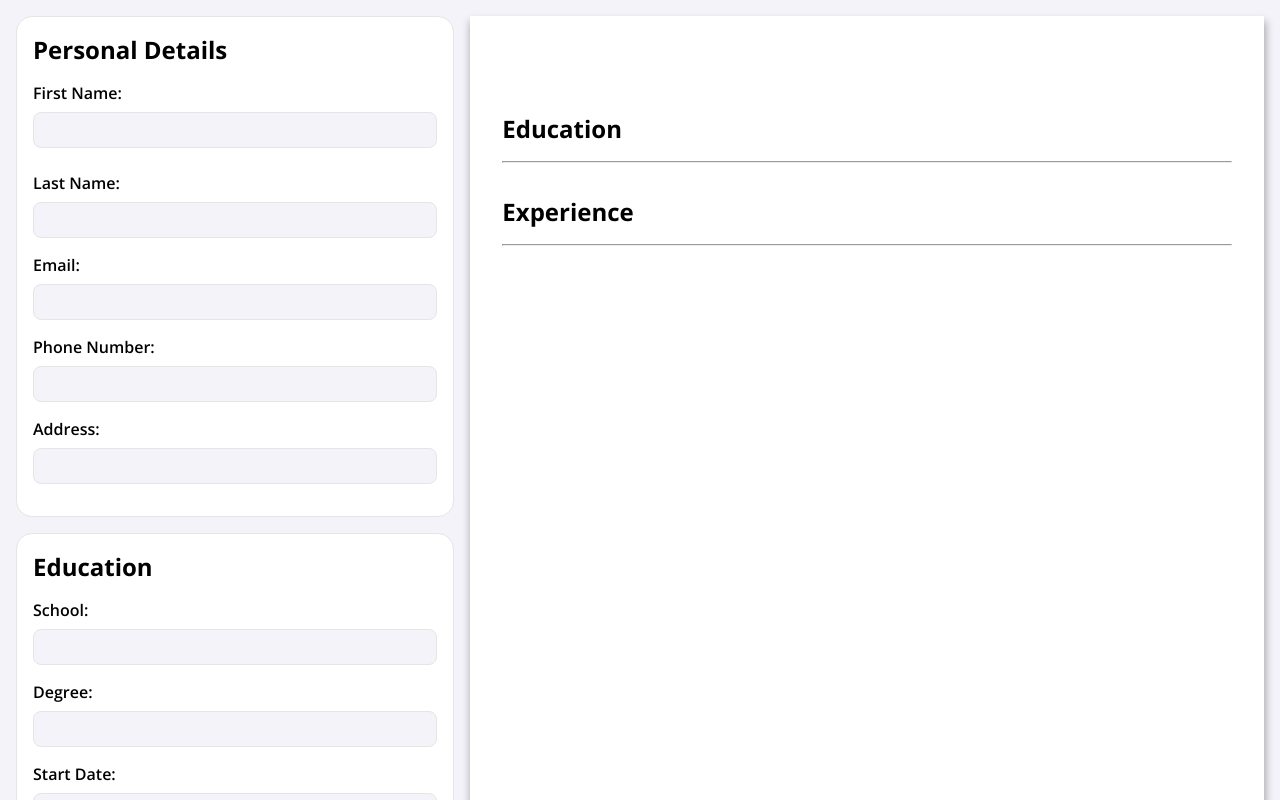
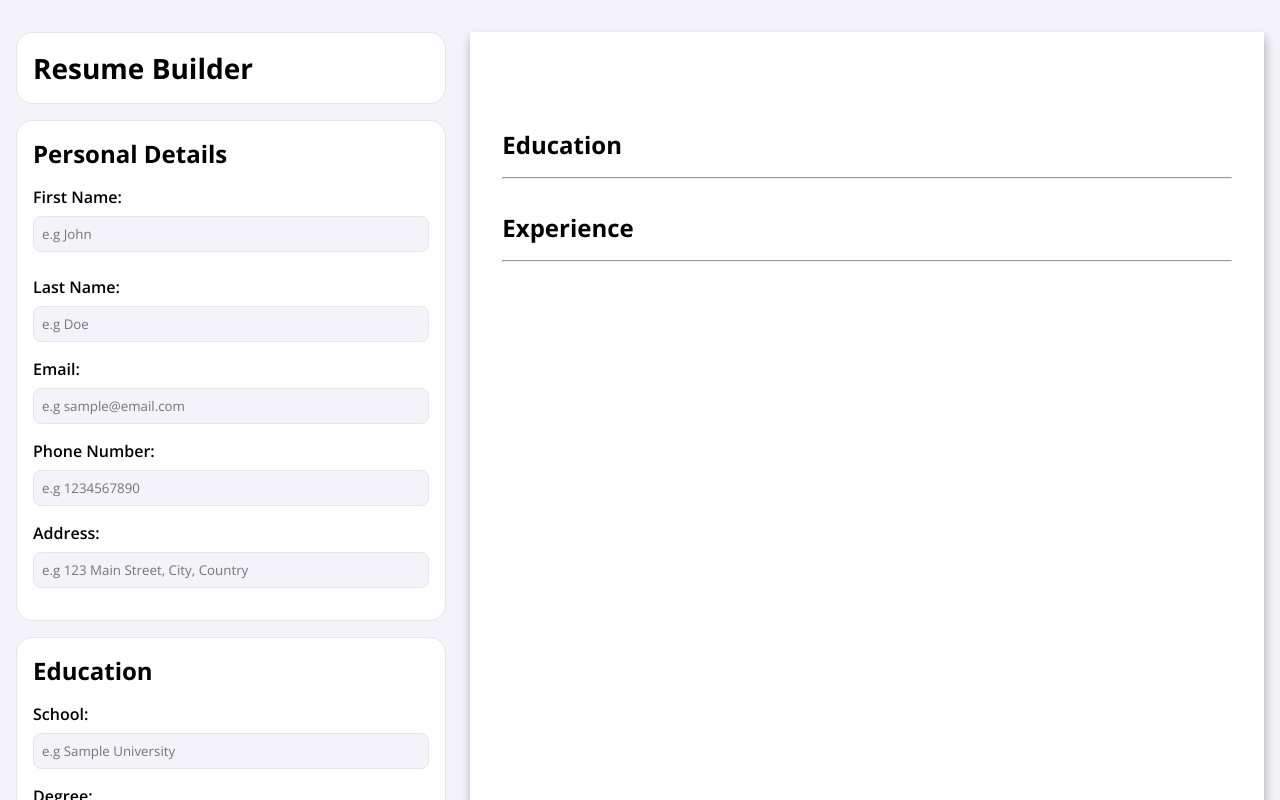
Before and after one commit to KimMillena/cv-application, a React (Vite) app: page / in a window 1280 px wide. Shown: the top 800 px of the page. Built offline with nearby package versions, Linux system fonts and the light colour scheme.

Commit message:
Add placeholders/indicators for resume inputs
Add header

```diff
--- a/src/App.jsx
+++ b/src/App.jsx
@@ -1,4 +1,5 @@
 import { useState } from 'react';
+import Header from './components/Header';
 import PersonalDetailsSection from './components/personal-details/PersonalDetailsSection';
 import EducationSection from './components/education/EducationSection';
 import ExperienceSection from './components/experience/ExperienceSection';
@@ -126,9 +127,20 @@ function App() {
         console.log(experienceList);
   };
 
+  const handleClearResume = () => {
+
+  };
+
   return (
     <main className="main-app">
+
+
       <div className="resume-builder">
+        <Header
+          headerTitle="Resume Builder"
+          onClick={handleClearResume}
+        />
+
         <PersonalDetailsSection
           personalDetails={personalDetails}
           onChange={handlePersonalDetailsChange}
--- /dev/null
+++ b/src/components/Header.jsx
@@ -0,0 +1,11 @@
+import '../styles/Header.css';
+
+function Header({ headerTitle }) {
+    return (
+        <header className="resume-builder-header">
+            <h1>{headerTitle}</h1>
+        </header>
+    );
+}
+
+export default Header;
--- a/src/components/ResumeInput.jsx
+++ b/src/components/ResumeInput.jsx
@@ -6,6 +6,7 @@ function ResumeInput({
     labelName,
     nameData,
     value,
+    placeholder,
     onChange,
 }) {
     return (
@@ -16,6 +17,7 @@ function ResumeInput({
                     id={id}
                     name={nameData}
                     value={value}
+                    placeholder={placeholder}
                     onChange={onChange}
                 />
             ) : (
@@ -24,6 +26,7 @@ function ResumeInput({
                     id={id}
                     name={nameData}
                     value={value}
+                    placeholder={placeholder}
                     onChange={onChange}
                 />
             )}
--- a/src/components/education/EducationForm.jsx
+++ b/src/components/education/EducationForm.jsx
@@ -12,6 +12,7 @@ function EducationForm({ educationDetails, onChange, onRemove }) {
                     labelName="School:"
                     nameData="school"
                     value={educationDetails.school}
+                    placeholder="e.g Sample University"
                     onChange={onChange}
                 />
             </div>
@@ -23,6 +24,7 @@ function EducationForm({ educationDetails, onChange, onRemove }) {
                     labelName="Degree:"
                     nameData="degree"
                     value={educationDetails.degree}
+                    placeholder="e.g Bachelor of Science in Information Technology"
                     onChange={onChange}
                 />
             </div>
--- a/src/components/experience/ExperienceForm.jsx
+++ b/src/components/experience/ExperienceForm.jsx
@@ -12,6 +12,7 @@ function ExperienceForm({ experienceDetails, onChange, onRemove }) {
                     labelName="Company Name:"
                     nameData="companyName"
                     value={experienceDetails.companyName}
+                    placeholder="e.g Sample Company Inc."
                     onChange={onChange}
                 />
             </div>
@@ -23,6 +24,7 @@ function ExperienceForm({ experienceDetails, onChange, onRemove }) {
                     labelName="Position Title:"
                     nameData="positionTitle"
                     value={experienceDetails.positionTitle}
+                    placeholder="e.g Software Engineer, Teacher/Professor, Accountant"
                     onChange={onChange}
                 />
             </div>
@@ -53,6 +55,7 @@ function ExperienceForm({ experienceDetails, onChange, onRemove }) {
                     labelName="Job Description:"
                     nameData="jobDescription"
                     value={experienceDetails.jobDescription}
+                    placeholder="Write a short and clear description about your responsibilities in your job."
                     onChange={onChange}
                 />
             </div>
--- a/src/components/personal-details/PersonalDetailsForm.jsx
+++ b/src/components/personal-details/PersonalDetailsForm.jsx
@@ -11,6 +11,7 @@ function PersonalDetailsForm({ personalDetails, onChange }) {
                     labelName="First Name:"
                     nameData="firstName"
                     value={personalDetails.firstName}
+                    placeholder="e.g John"
                     onChange={onChange}
                 />
                 <ResumeInput
@@ -19,6 +20,7 @@ function PersonalDetailsForm({ personalDetails, onChange }) {
                     labelName="Last Name:"
                     nameData="lastName"
                     value={personalDetails.lastName}
+                    placeholder="e.g Doe"
                     onChange={onChange}
                 />
             </div>
@@ -30,6 +32,7 @@ function PersonalDetailsForm({ personalDetails, onChange }) {
                     labelName="Email:"
                     nameData="email"
                     value={personalDetails.email}
+                    placeholder="e.g sample@email.com"
                     onChange={onChange}
                 />
             </div>
@@ -41,6 +44,7 @@ function PersonalDetailsForm({ personalDetails, onChange }) {
                     labelName="Phone Number:"
                     nameData="phoneNumber"
                     value={personalDetails.phoneNumber}
+                    placeholder="e.g 1234567890"
                     onChange={onChange}
                 />
             </div>
@@ -52,6 +56,7 @@ function PersonalDetailsForm({ personalDetails, onChange }) {
                     labelName="Address:"
                     nameData="address"
                     value={personalDetails.address}
+                    placeholder="e.g 123 Main Street, City, Country"
                     onChange={onChange}
                 />
             </div>
--- a/src/components/resume/ResumeExperienceDetails.jsx
+++ b/src/components/resume/ResumeExperienceDetails.jsx
@@ -9,15 +9,10 @@ function ResumeExperienceDetails({ experienceDetails }) {
 
             {experienceDetails.map(experience => (
                 <div className="resume-experience-group">
+                    <div className="resume-experience-top">
                         <div className="resume-experience-left">
                             {experience.companyName && (
                                 <p className="resume-experience-company">{experience.companyName}</p>
-                        )}
-                        {experience.positionTitle && (
-                            <p className="resume-experience-position">{experience.positionTitle}</p>
-                        )}
-                        {experience.jobDescription && (
-                            <p className="resume-experience-description">{experience.jobDescription}</p>
                             )}
                         </div>
                         <div className="resume-experience-right">
@@ -29,6 +24,15 @@ function ResumeExperienceDetails({ experienceDetails }) {
                             )}
                         </div>
                     </div>
+                    <div className="resume-experience-bottom">
+                        {experience.positionTitle && (
+                            <p className="resume-experience-position">{experience.positionTitle}</p>
+                        )}
+                        {experience.jobDescription && (
+                            <p className="resume-experience-description">{experience.jobDescription}</p>
+                        )}
+                    </div>
+                </div>
             ))}
         </div>
     );
--- a/src/styles/App.css
+++ b/src/styles/App.css
@@ -1,9 +1,11 @@
+/* APP STYLINGS */
+
 .main-app {
     display: flex;
     flex-direction: column;
-    gap: var(--lg-gap);
+    gap: var(--app-gap);
     background-color: var(--main-bg-color);
-    padding: var(--lg-padding);
+    padding: var(--app-padding);
 }
 
 .main-header {
--- /dev/null
+++ b/src/styles/Header.css
@@ -0,0 +1,12 @@
+/* HEADER STYLINGS */
+
+.resume-builder-header {
+    background-color: var(--card-bg-color);
+    border: 1px solid var(--border-color);
+    border-radius: var(--lg-border-radius);
+    padding: var(--lg-padding);
+}
+
+.resume-builder-header h1 {
+    font-size: 1.75rem;
+}
--- a/src/styles/Resume.css
+++ b/src/styles/Resume.css
@@ -5,7 +5,7 @@
     flex-direction: column;
     gap: var(--lg-gap);
     background-color: var(--card-bg-color);
-    box-shadow: 1px 6px 8px 1px rgba(0, 0, 0, 0.3);
+    box-shadow: 1px 6px 10px 0px rgba(0, 0, 0, 0.3);
     padding: var(--resume-padding);
     width: 100%;
     min-height: 100vh;
--- a/src/styles/ResumeExperienceDetails.css
+++ b/src/styles/ResumeExperienceDetails.css
@@ -11,6 +11,22 @@
 .resume-experience-group {
     display: flex;
     flex-wrap: wrap;
+}
+
+.resume-experience-top {
+    display: flex;
+    width: 100%;
+}
+
+.resume-experience-bottom {
+    display: flex;
+    flex-direction: column;
+    flex-wrap: wrap;
+    max-width: 100%;
+}
+
+.resume-experience-bottom p {
+    overflow-wrap: anywhere;
 }
 
 /* RESUME EXPERIENCE LEFT SIDE */
--- a/src/styles/index.css
+++ b/src/styles/index.css
@@ -20,6 +20,7 @@
   --sm-gap: 0.25rem;
   --md-gap: 0.5rem;
   --lg-gap: 1rem;
+  --app-gap: 1.5rem;
 
   --sm-margin: 0.25rem;
   --md-margin: 0.5rem;
@@ -28,6 +29,7 @@
   --sm-padding: 0.25rem;
   --md-padding: 0.5rem;
   --lg-padding: 1rem;
+  --app-padding: 2rem 1rem;
   --resume-padding: 2rem;
   --button-padding: 0.75rem;
 
```
Lines whose indentation alone changed are shown as unchanged.
